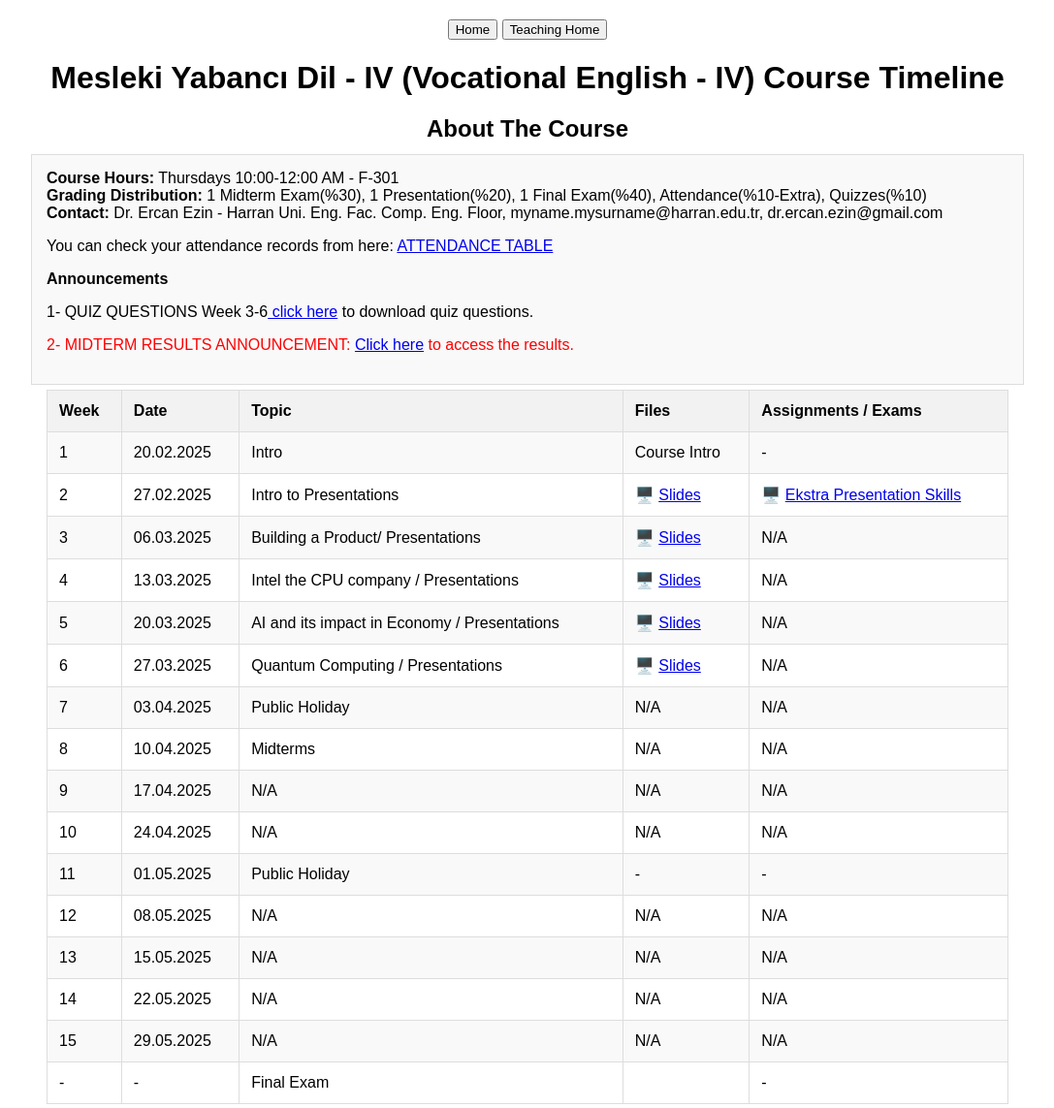
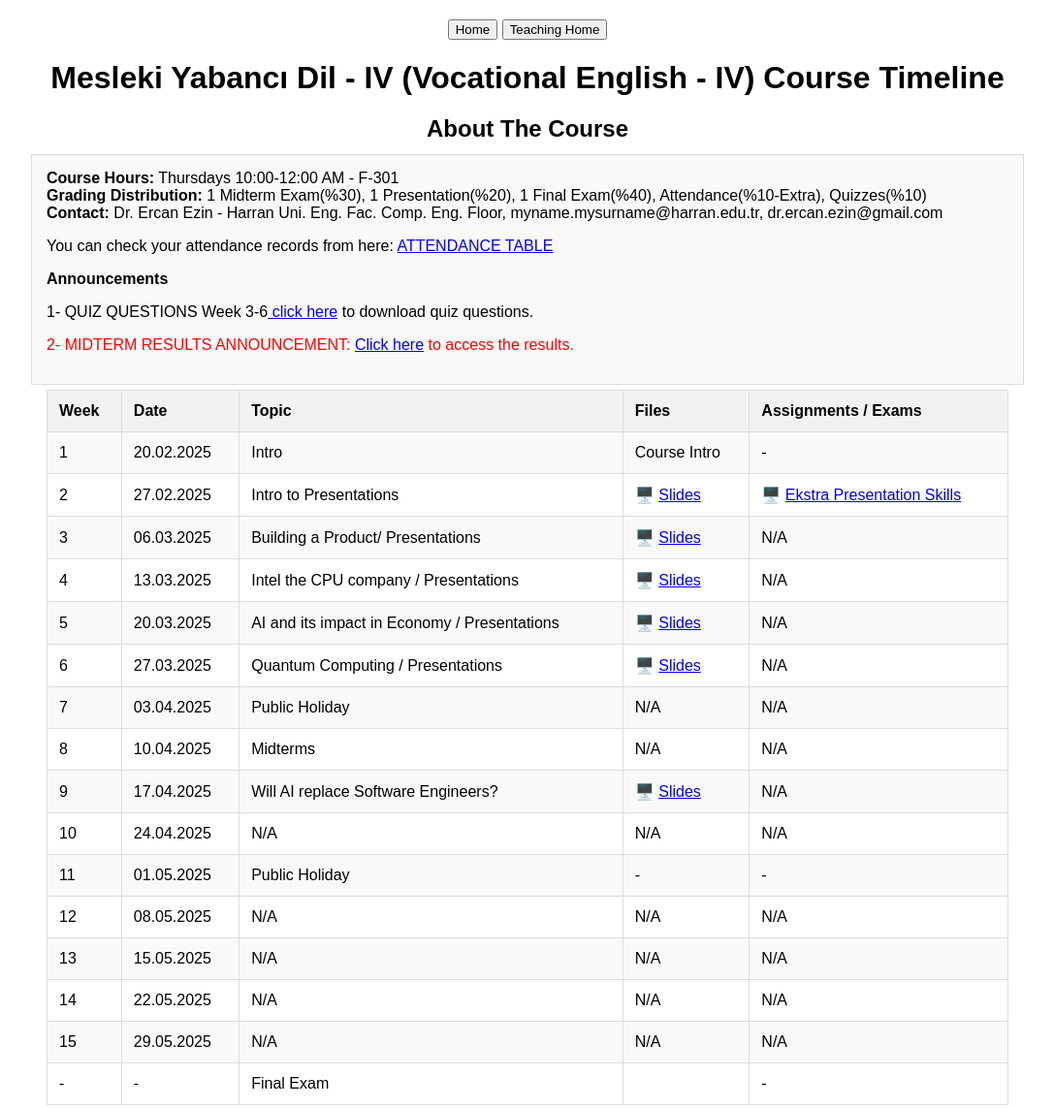
Before and after one commit to ercanezin/ercanezin.github.io, a plain HTML site: page teaching/2425-spring/veng4/index.html in a window 1280 px wide. Shown: the whole page at 97% size, without its empty margins (96-1183 px from the left). Drawn offline with Linux system fonts and the light colour scheme.

Commit message:
veng4 w9

```diff
--- a/teaching/2425-spring/veng4/index.html
+++ b/teaching/2425-spring/veng4/index.html
@@ -142,8 +142,8 @@
         <tr>
             <td>9</td>
             <td>17.04.2025</td>
-            <td>N/A</td>
-            <td>N/A</td>
+            <td>Will AI replace Software Engineers?</td>
+            <td>🖥️ <a href="./files/Week9.pdf">Slides</a></td>
             <td>N/A</td>
         </tr>
         <tr>
```
Also changed, not shown: 1 other file.
